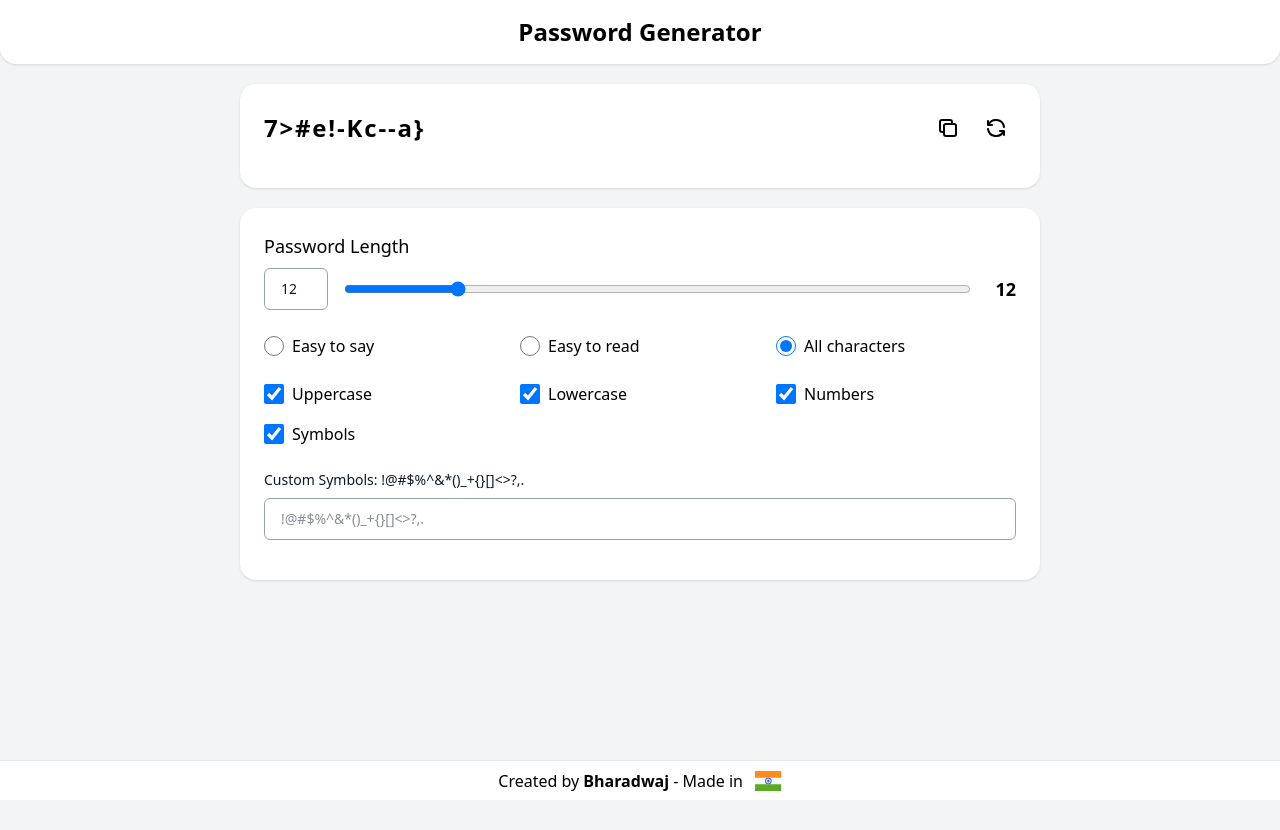
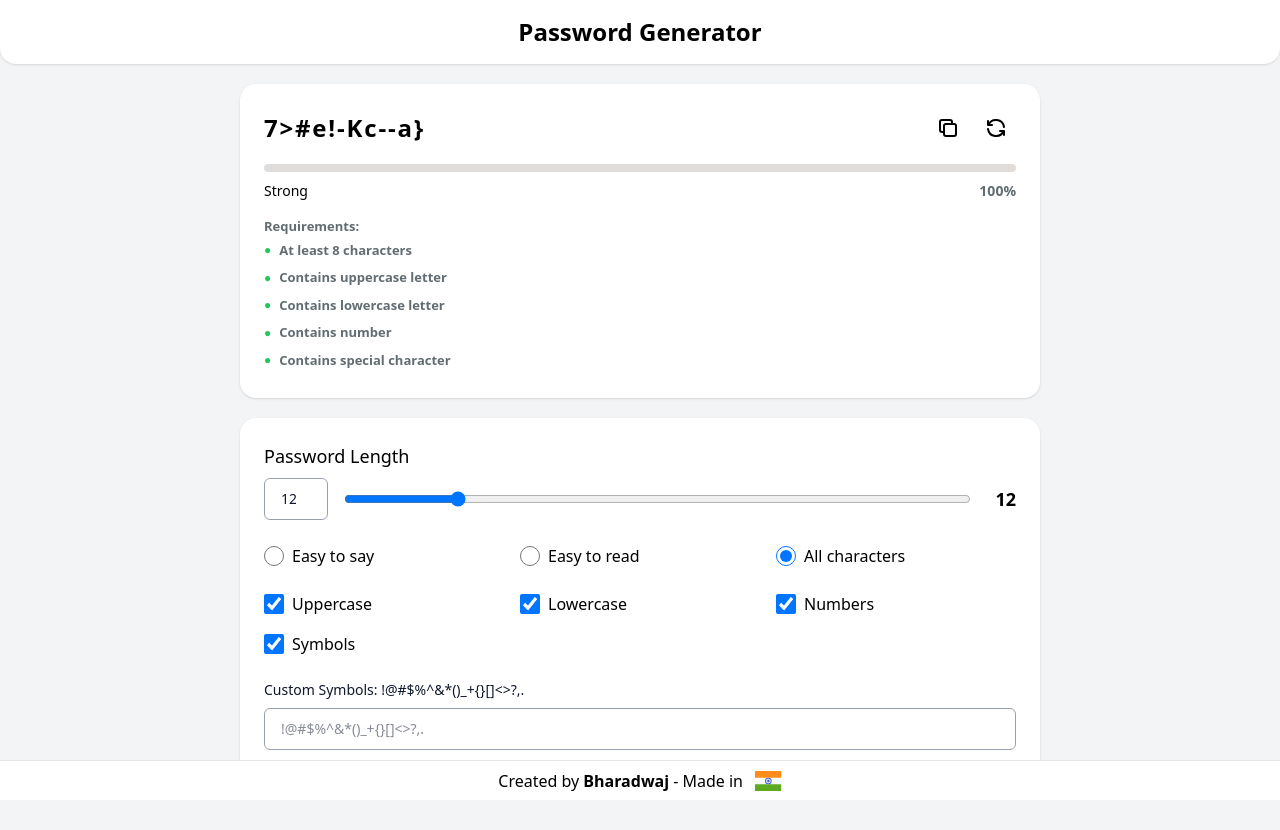
Before and after one commit to prajwalbharadwaj/password-generator, a Vue app: page / in a window 1280 px wide. Shown: the top 830 px of the page. Before the commit the page ends 800 px from the top, so only its background shows below. Built offline with nearby package versions, Linux system fonts and the light colour scheme.

Commit message:
feat: added requirement and strength meter

```diff
--- a/src/components/DisplayPassword.vue
+++ b/src/components/DisplayPassword.vue
@@ -1,5 +1,6 @@
 <script setup>
-import { ref } from "vue";
+import { ref, computed } from "vue";
+import DisplayPasswordHistoryList from '~/components/DisplayPasswordHistoryList.vue'
 
 const props = defineProps({
   password: {
@@ -13,6 +14,43 @@ const emit = defineEmits(['copy', 'regenerate']);
 
 const showCopiedPassword = ref(false)
 const buttonClasses = 'size-10 cursor-pointer inline-flex items-center justify-center hover:text-blue-500 rounded border-none outline-none hover:shadow-[0_2px_10px_-3px_rgba(6,81,237,0.3)] bg-white'
+
+const hasMinLength = computed(() => props.password.length >= 8);
+const hasUpperCase = computed(() => /[A-Z]/.test(props.password));
+const hasLowerCase = computed(() => /[a-z]/.test(props.password));
+const hasNumber = computed(() => /[0-9]/.test(props.password));
+const hasSpecialChar = computed(() => /[!@#$%^&*()_+\-=\[\]{};':"\\|,.<>\/?]/.test(props.password));
+
+const strengthPercentage = computed(() => {
+  if (!props.password) return 0;
+
+  let strength = 0;
+  const criteria = [
+    hasMinLength.value,
+    hasUpperCase.value,
+    hasLowerCase.value,
+    hasNumber.value,
+    hasSpecialChar.value
+  ];
+
+  strength = criteria.filter(Boolean).length;
+  return Math.round((strength / 5) * 100);
+});
+
+const strengthColor = computed(() => {
+  const percentage = strengthPercentage.value;
+  if (percentage < 40) return 'var(--color-weak)';
+  if (percentage < 80) return 'var(--color-medium)';
+  return 'var(--color-strong)';
+});
+
+const strengthText = computed(() => {
+  if (!props.password) return 'No Password';
+  const percentage = strengthPercentage.value;
+  if (percentage < 40) return 'Weak';
+  if (percentage < 80) return 'Medium';
+  return 'Strong';
+});
 </script>
 
 <template>
@@ -36,14 +74,35 @@ const buttonClasses = 'size-10 cursor-pointer inline-flex items-center justify-c
         </button>
       </div>
     </div>
-    <div v-if="passwordHistory?.length">
-      <div class="flex justify-end cursor-pointer" @click="showCopiedPassword = !showCopiedPassword"> {{
-        showCopiedPassword ? 'Hide ' : 'Show ' }}Copied Passwords</div>
-      <template v-if="showCopiedPassword">
-        <div v-for="item in passwordHistory" :key="item">
-          {{ item }}
-        </div>
-      </template>
+    <div class="strength-meter">
+      <div class="strength-bar">
+        <div class="strength-fill" :style="{
+          width: strengthPercentage + '%',
+          backgroundColor: strengthColor
+        }"></div>
+      </div>
+      <div class="strength-info">
+        <span class="strength-label" :style="{ color: strengthColor }">
+          {{ strengthText }}
+        </span>
+        <span class="strength-percentage">
+          {{ strengthPercentage }}%
+        </span>
+      </div>
+    </div>
+    <div class="flex justify-between">
+      <div class="requirements">
+        <strong>Requirements:</strong>
+        <ul>
+          <li :class="{ met: hasMinLength }">At least 8 characters</li>
+          <li :class="{ met: hasUpperCase }">Contains uppercase letter</li>
+          <li :class="{ met: hasLowerCase }">Contains lowercase letter</li>
+          <li :class="{ met: hasNumber }">Contains number</li>
+          <li :class="{ met: hasSpecialChar }">Contains special character</li>
+        </ul>
+      </div>
+      <!-- List of all the password copied -->
+      <DisplayPasswordHistoryList :passwordHistory="passwordHistory" />
     </div>
   </div>
 </template>
--- /dev/null
+++ b/src/components/DisplayPasswordHistoryList.vue
@@ -0,0 +1,26 @@
+<script setup>
+import { useCopy } from "~/util/util.js";
+
+const props = defineProps({
+  passwordHistory: {
+    type: Array,
+  },
+});
+</script>
+
+<template>
+  <div v-if="passwordHistory?.length" class="requirements">
+    <strong>Copied Passwords:</strong>
+    <div v-for="item in passwordHistory" class="py-1 hover:bg-gray-100 px-1 cursor-pointer flex justify-between group"
+      :key="item" @click="useCopy(item)">
+      {{ item }}
+      <svg xmlns="http://www.w3.org/2000/svg" width="16" height="16" viewBox="0 0 24 24"
+        class="group-hover:visible invisible">
+        <g fill="none" stroke="currentColor" stroke-linecap="round" stroke-linejoin="round" stroke-width="2">
+          <path d="M8 10a2 2 0 0 1 2-2h8a2 2 0 0 1 2 2v8a2 2 0 0 1-2 2h-8a2 2 0 0 1-2-2z" />
+          <path d="M16 8V6a2 2 0 0 0-2-2H6a2 2 0 0 0-2 2v8a2 2 0 0 0 2 2h2" />
+        </g>
+      </svg>
+    </div>
+  </div>
+</template>
```
